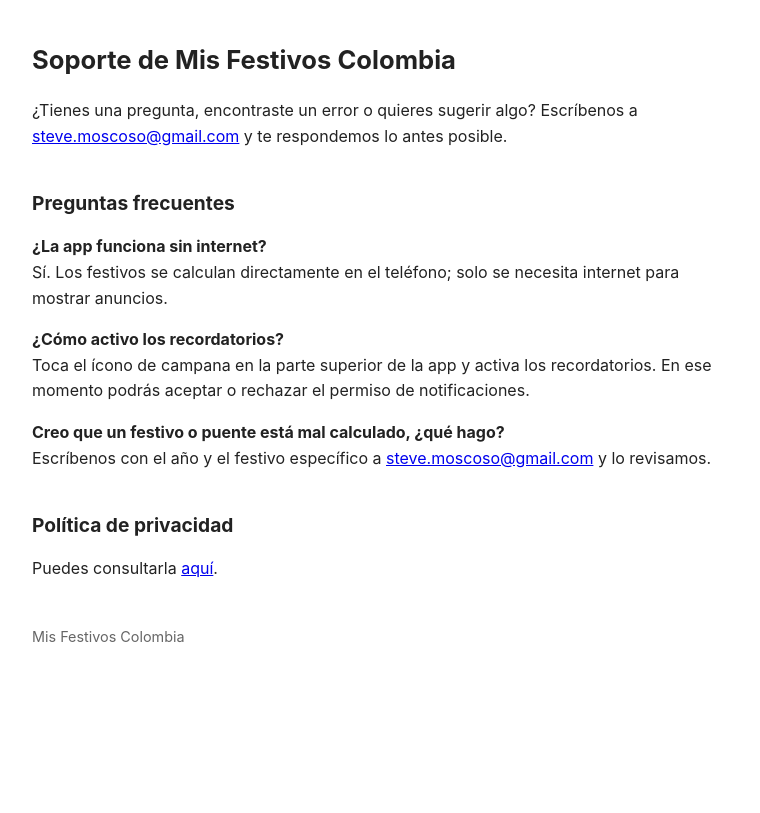
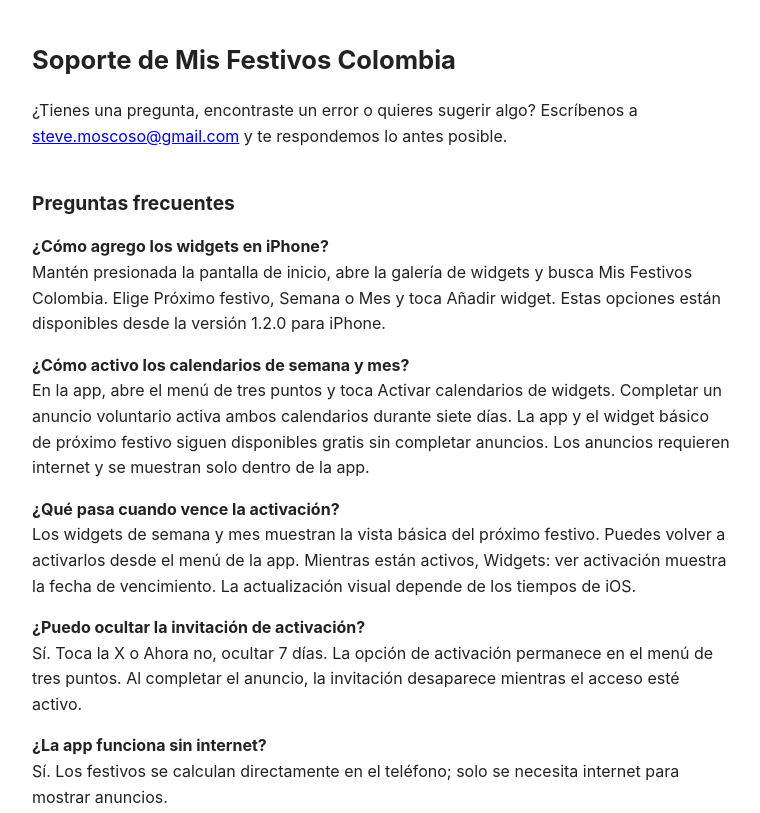
Before and after one commit to steveazul87/festivos-colombia-privacy, a plain HTML site: page support.html in a window 1280 px wide. Shown: the top 813 px of the page, without its empty margins (258-1018 px from the left). Drawn offline with Linux system fonts and the light colour scheme.

Commit message:
Document iOS widgets and optional seven-day rewarded access

```diff
--- a/support.html
+++ b/support.html
@@ -20,6 +20,26 @@ posible.</p>
 
 <h2>Preguntas frecuentes</h2>
 
+<p><strong>¿Cómo agrego los widgets en iPhone?</strong><br>
+Mantén presionada la pantalla de inicio, abre la galería de widgets y busca
+Mis Festivos Colombia. Elige Próximo festivo, Semana o Mes y toca Añadir widget.
+Estas opciones están disponibles desde la versión 1.2.0 para iPhone.</p>
+
+<p><strong>¿Cómo activo los calendarios de semana y mes?</strong><br>
+En la app, abre el menú de tres puntos y toca Activar calendarios de widgets.
+Completar un anuncio voluntario activa ambos calendarios durante siete días. La app y el
+widget básico de próximo festivo siguen disponibles gratis sin completar anuncios.
+Los anuncios requieren internet y se muestran solo dentro de la app.</p>
+
+<p><strong>¿Qué pasa cuando vence la activación?</strong><br>
+Los widgets de semana y mes muestran la vista básica del próximo festivo. Puedes volver a
+activarlos desde el menú de la app. Mientras están activos, Widgets: ver activación muestra
+la fecha de vencimiento. La actualización visual depende de los tiempos de iOS.</p>
+
+<p><strong>¿Puedo ocultar la invitación de activación?</strong><br>
+Sí. Toca la X o Ahora no, ocultar 7 días. La opción de activación permanece en el menú
+de tres puntos. Al completar el anuncio, la invitación desaparece mientras el acceso esté activo.</p>
+
 <p><strong>¿La app funciona sin internet?</strong><br>
 Sí. Los festivos se calculan directamente en el teléfono; solo se necesita internet para mostrar
 anuncios.</p>
```
Also changed, not shown: index.html (+11 -1 lines).
